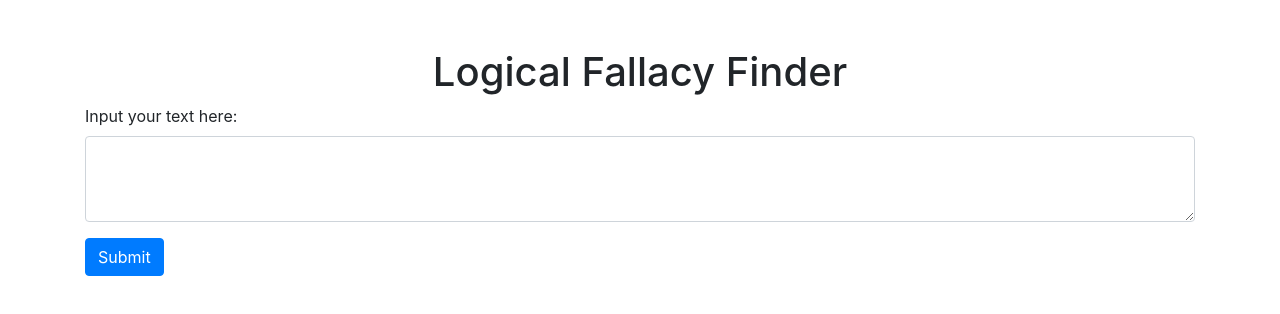
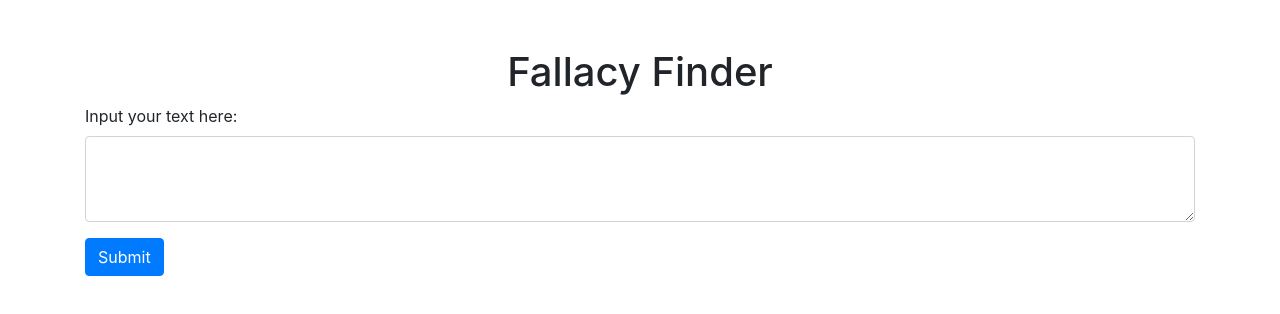
Before and after one commit to cmonaghan/fallacy-finder, a plain HTML site: page templates/index.html in a window 1280 px wide. Drawn offline with nearby package versions, Linux system fonts and the light colour scheme.

Commit message:
drop logical from title

```diff
--- a/templates/index.html
+++ b/templates/index.html
@@ -4,7 +4,7 @@
 <head>
   <meta charset="UTF-8">
   <meta name="viewport" content="width=device-width, initial-scale=1.0">
-  <title>Logical Fallacy Finder</title>
+  <title>Fallacy Finder</title>
   <link rel="stylesheet" href="https://maxcdn.bootstrapcdn.com/bootstrap/4.5.2/css/bootstrap.min.css">
   <style>
     .result-container {
@@ -19,7 +19,7 @@
 
 <body>
   <div class="container mt-5">
-    <h1 class="text-center">Logical Fallacy Finder</h1>
+    <h1 class="text-center">Fallacy Finder</h1>
     <form id="fallacyForm">
       <div class="form-group">
         <label for="textInput">Input your text here:</label>
```
